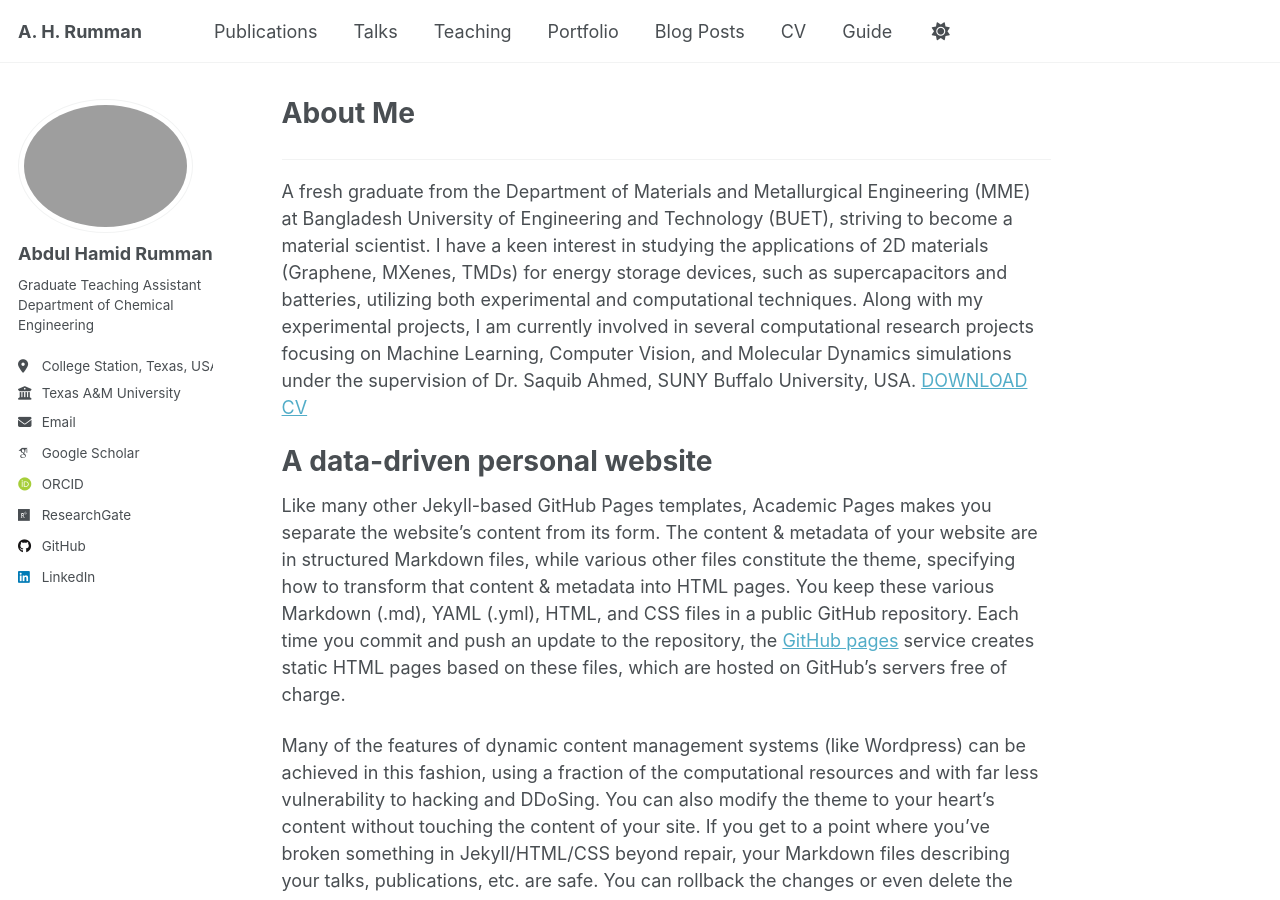
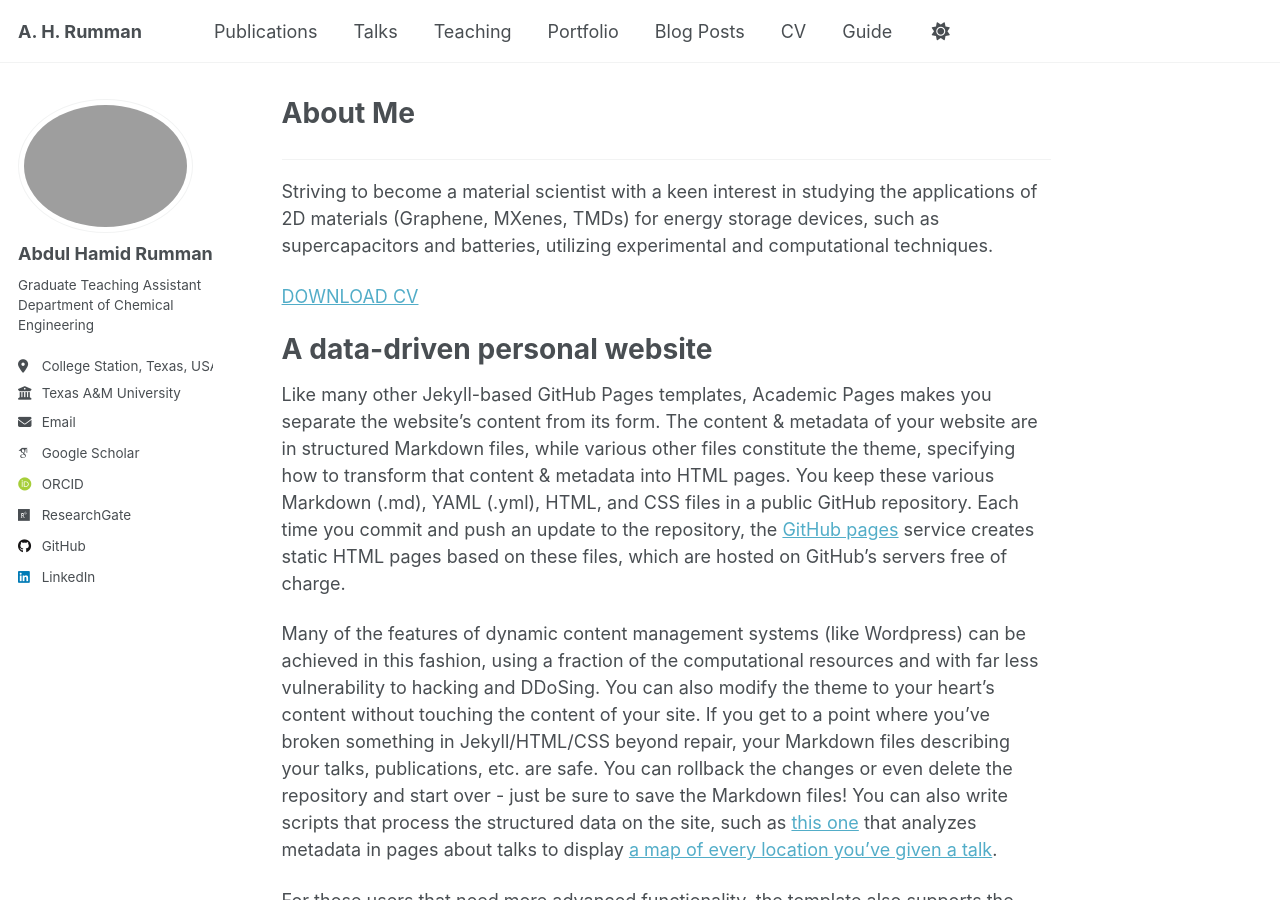
Before and after one commit to AbdulHamidRumman/abdulhamidrumman.github.io, a Jekyll site: the page built from _pages/about.md, in a window 1280 px wide and 900 px high. Built offline with Jekyll 4.4.1, drawn with Linux system fonts in a browser that asks for light colours; some web fonts are replaced; a script that is not in the unit is left out.

Commit message:
Update about.md

```diff
--- a/_pages/about.md
+++ b/_pages/about.md
@@ -7,7 +7,8 @@ redirect_from:
   - /about.html
 ---
 ------
-A fresh graduate from the Department of Materials and Metallurgical Engineering (MME) at Bangladesh University of Engineering and Technology (BUET), striving to become a material scientist. I have a keen interest in studying the applications of 2D materials (Graphene, MXenes, TMDs) for energy storage devices, such as supercapacitors and batteries, utilizing both experimental and computational techniques. Along with my experimental projects, I am currently involved in several computational research projects focusing on Machine Learning, Computer Vision, and Molecular Dynamics simulations under the supervision of Dr. Saquib Ahmed, SUNY Buffalo University, USA.
+Striving to become a material scientist with a keen interest in studying the applications of 2D materials (Graphene, MXenes, TMDs) for energy storage devices, such as supercapacitors and batteries, utilizing experimental and computational techniques.
+
 [DOWNLOAD CV](https://www.dropbox.com/scl/fi/ztnd3qfmiky56d4cbra1z/cv_ahr.pdf?rlkey=mlc7k35m7z8kwb2q2l6k4mgpp&dl=0)
 
 A data-driven personal website
```
